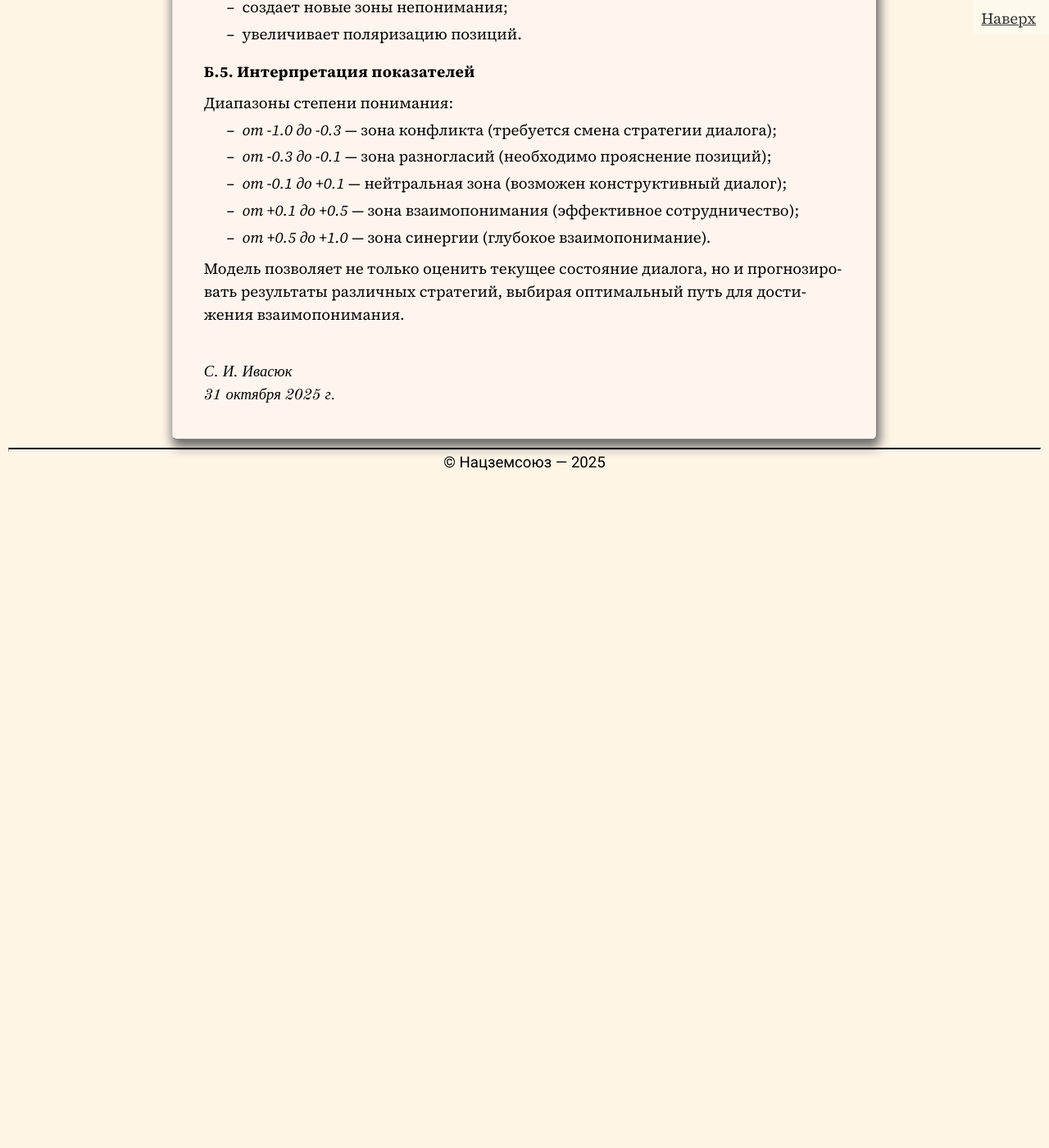
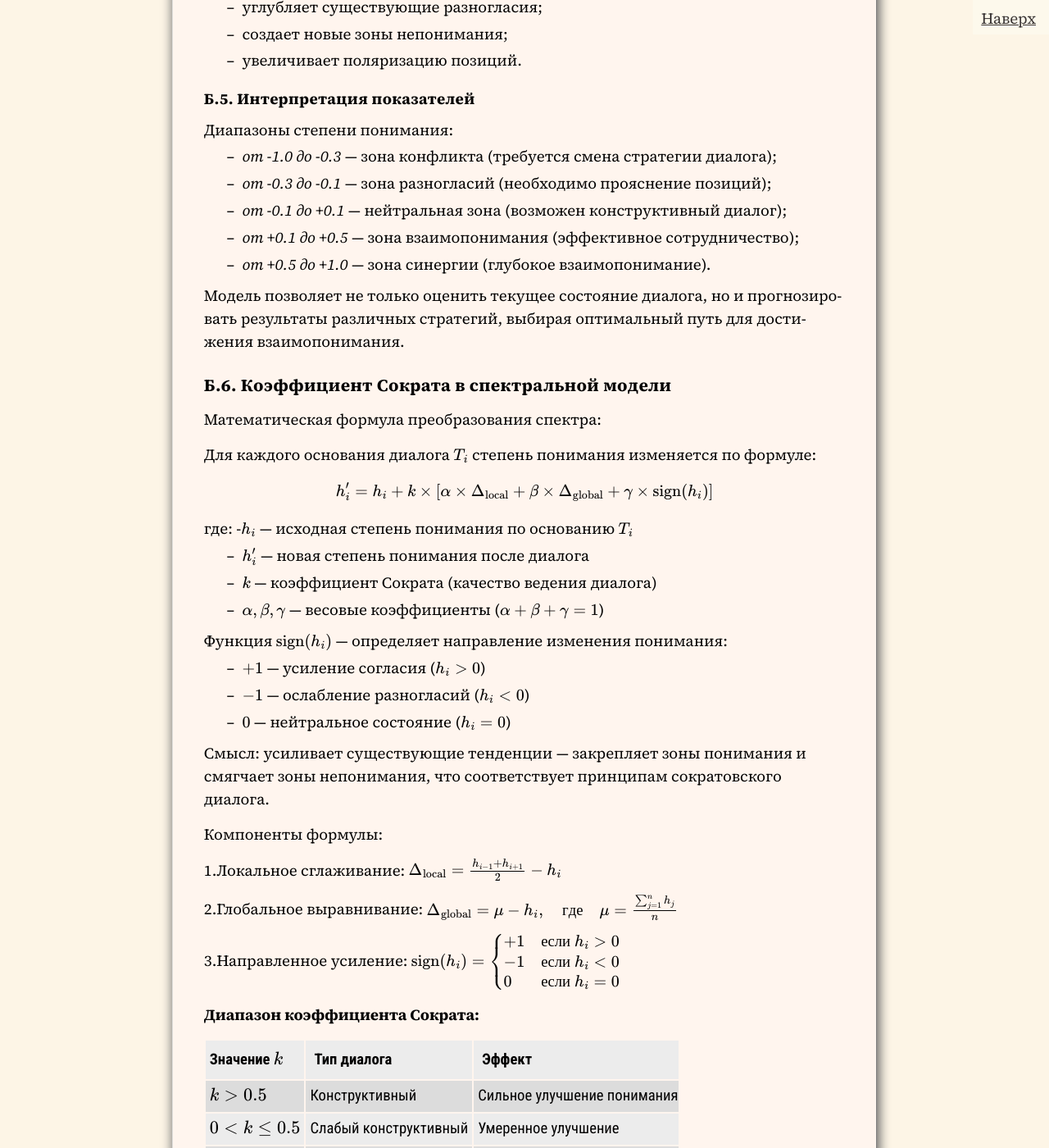
Before and after one commit to SergSi/land-use-art, a Jekyll site: the page built from _posts/2025-10-31-train.md, in a window 1280 px wide and 1400 px high, scrolled down 13103 px. Shown: the whole window at 82% size. Built offline with Jekyll 4.4.1, drawn with Linux system fonts in a browser that asks for light colours; some web fonts are replaced; before the commit the page ends 13698 px from its top, so only the background shows below that; some of the changed text lies outside the part shown.

Commit message:
Update 2025-10-31-train.md

```diff
--- a/_posts/2025-10-31-train.md
+++ b/_posts/2025-10-31-train.md
@@ -323,3 +323,74 @@ E --> H[Углубление разногласий<br/>Поляризация
 - *от +0.5 до +1.0* — зона синергии (глубокое взаимопонимание).
 
 Модель позволяет не только оценить текущее состояние диалога, но и прогнозировать результаты различных стратегий, выбирая оптимальный путь для достижения взаимопонимания.
+
+### Б.6. Коэффициент Сократа в спектральной модели
+
+Математическая формула преобразования спектра:
+
+Для каждого основания диалога $$T_i$$ степень понимания изменяется по формуле:
+
+$$
+h_i' = h_i + k \times \left[\alpha \times \Delta_{\text{local}} + \beta \times \Delta_{\text{global}} + \gamma \times \text{sign}(h_i)\right]
+$$
+
+где:
+-$$h_i$$ — исходная степень понимания по основанию $$T_i$$
+
+- $$h_i'$$ — новая степень понимания после диалога
+- $$k$$ — коэффициент Сократа (качество ведения диалога)
+- $$\alpha, \beta, \gamma$$ — весовые коэффициенты ($$\alpha + \beta + \gamma = 1$$)
+
+Функция $$\text{sign}(h_i)$$ — определяет направление изменения понимания:
+
+- **$$+1$$** — усиление согласия ($$h_i > 0$$)
+- **$$-1$$** — ослабление разногласий ($$h_i < 0$$)
+- **$$0$$** — нейтральное состояние ($$h_i = 0$$)
+
+Смысл: усиливает существующие тенденции — закрепляет зоны понимания и смягчает зоны непонимания, что соответствует принципам сократовского диалога.
+
+Компоненты формулы:
+
+1\.Локальное сглаживание:
+$$
+\Delta_{\text{local}} = \frac{h_{i-1} + h_{i+1}}{2} - h_i
+$$
+
+2\.Глобальное выравнивание:
+$$
+\Delta_{\text{global}} = \mu - h_i, \quad \text{где} \quad \mu = \frac{\sum_{j=1}^n h_j}{n}
+$$
+
+3\.Направленное усиление:
+$$
+\text{sign}(h_i) =
+\begin{cases}
++1 & \text{если } h_i > 0 \\
+-1 & \text{если } h_i < 0 \\
+0 & \text{если } h_i = 0
+\end{cases}
+$$
+
+**Диапазон коэффициента Сократа:**
+
+| Значение $$k$$     | Тип диалога           | Эффект                      |
+| ---------------- | --------------------- | --------------------------- |
+| $$k > 0.5$$        | Конструктивный        | Сильное улучшение понимания |
+| $$0 < k \leq 0.5$$ | Слабый конструктивный | Умеренное улучшение         |
+| $$k = 0$$          | Нейтральный           | Отсутствие изменений        |
+| $$k < 0$$          | Деструктивный         | Усиление разногласий        |
+
+Пример расчета:
+
+Исходные данные: $$h_i = 0.3$$, $$h_{i-1} = 0.5$$, $$h_{i+1} = -0.2$$, $$\mu = 0.1$$, $$k = 0.7$$, $$\alpha=0.4$$, $$\beta=0.4$$, $$\gamma=0.2$$
+
+$$
+\begin{align*}
+\Delta_{\text{local}} &= \frac{0.5 + (-0.2)}{2} - 0.3 = 0.15 - 0.3 = -0.15 \\
+\Delta_{\text{global}} &= 0.1 - 0.3 = -0.2 \\
+\text{sign}(h_i) &= +1 \\
+h_i' &= 0.3 + 0.7 \times \left[0.4 \times (-0.15) + 0.4 \times (-0.2) + 0.2 \times 1\right] \\
+&= 0.3 + 0.7 \times \left[-0.06 - 0.08 + 0.2\right] \\
+&= 0.3 + 0.7 \times 0.06 = 0.3 + 0.042 = 0.342
+\end{align*}
+$$
```
